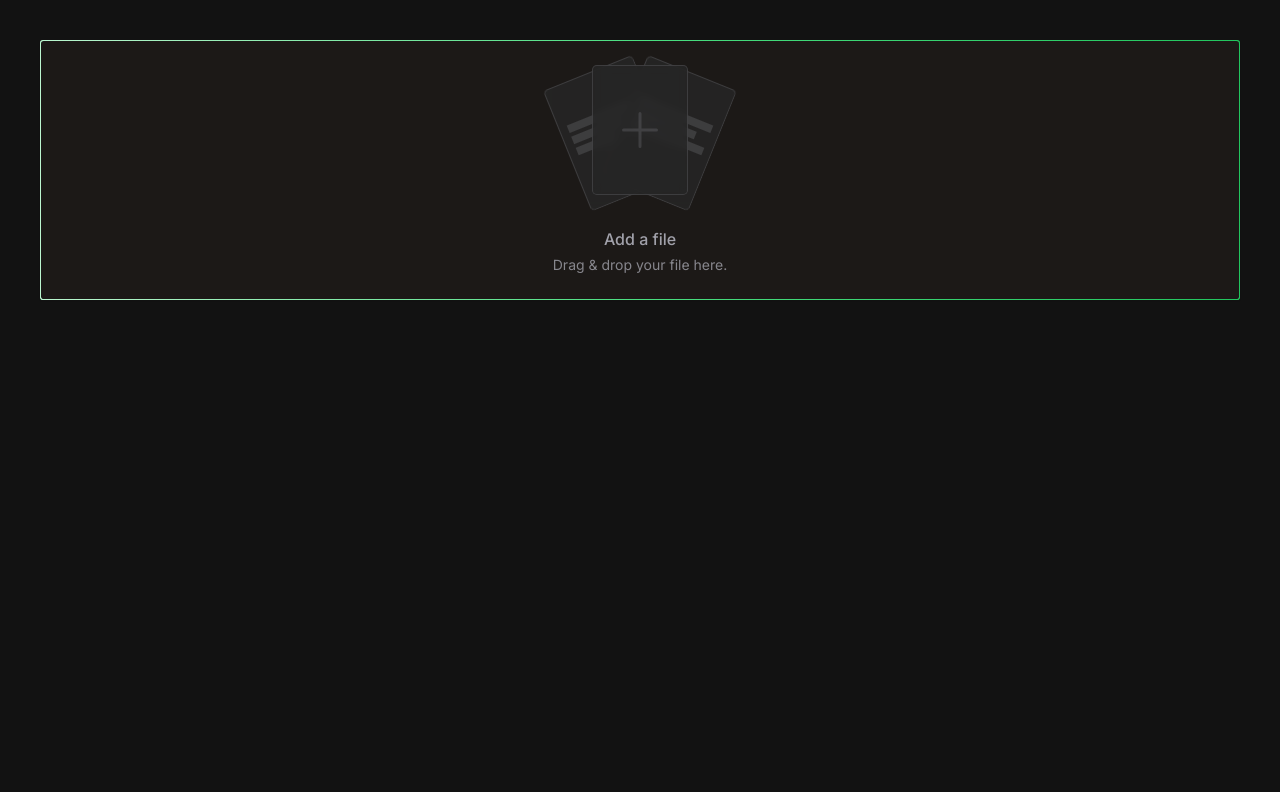
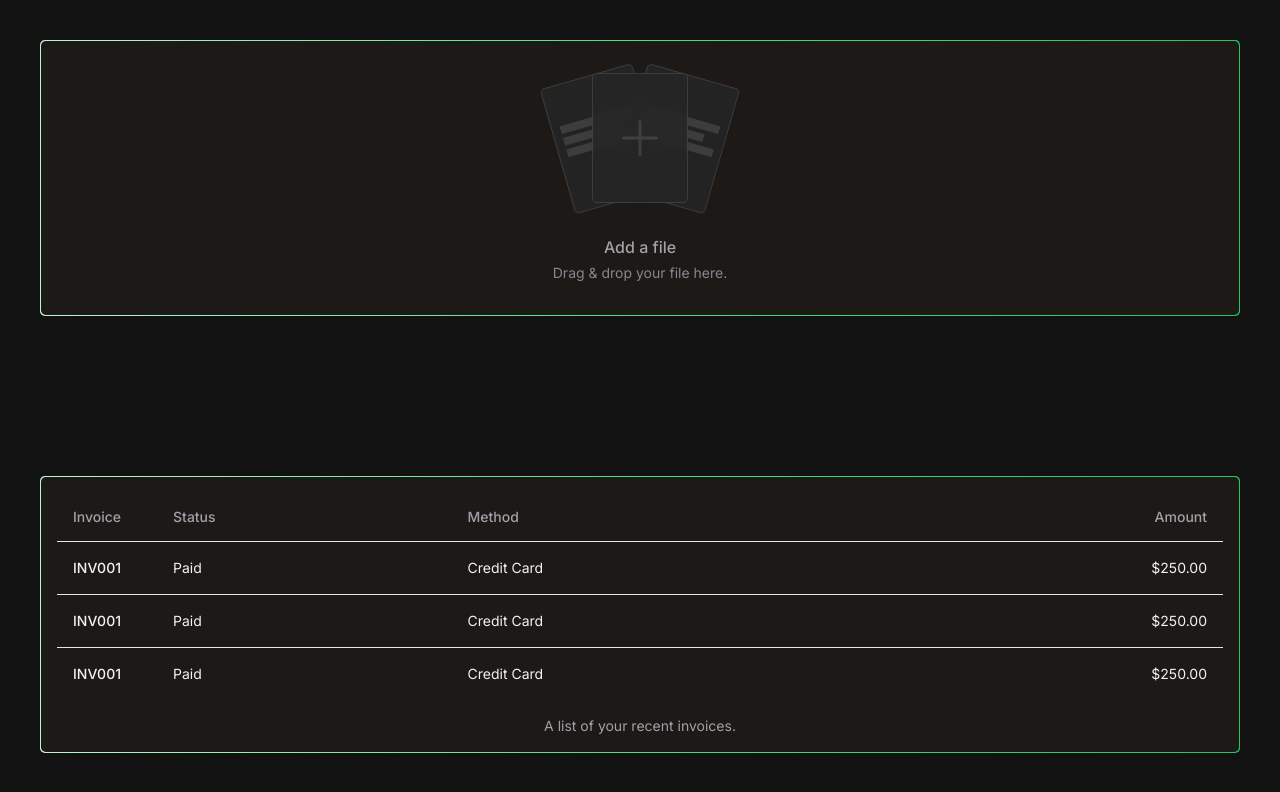
Before and after one commit to gleydson/csv-processor, a Next.js app: page / in a window 1280 px wide. Shown: the top 792 px of the page. Built offline with nearby package versions, Linux system fonts and the light colour scheme.

Commit message:
feat: add worker to process file as stream

```diff
--- a/app/page.tsx
+++ b/app/page.tsx
@@ -1,9 +1,16 @@
+'use client'
+
+import { DataPreviewTable } from "@/components/data-preview-table";
 import { FileDropzone } from "@/components/file-dropzone";
+import { useProcessFile } from "@/hooks/use-process-file";
 
 export default function Home() {
+  const { onProcess, processing } = useProcessFile()
+
   return (
-    <main className="min-h-screen p-10">
-      <FileDropzone />
+    <main className="min-h-screen p-10 space-y-40">
+      <FileDropzone onDrop={onProcess} loading={processing} />
+      <DataPreviewTable />
     </main>
   )
 }
--- /dev/null
+++ b/components/data-preview-table.tsx
@@ -0,0 +1,42 @@
+import { Card, CardContent } from "./ui/card";
+import { Table, TableBody, TableCaption, TableCell, TableHead, TableHeader, TableRow } from "./ui/table";
+
+export function DataPreviewTable() {
+  return (
+    <Card className="focus-visible:ring-ring ring-offset-background cursor-pointer flex flex-1 flex-col items-center justify-center focus-visible:outline-none focus-visible:ring-2 focus-visible:ring-offset-2 aria-disabled:pointer-events-none aria-disabled:opacity-60 bg-gradient-to-r from-green-200 via-green-400 to-primary border-none rounded-lg p-[1px]">
+      <CardContent className="bg-card rounded-lg w-full p-4">
+        <Table>
+          <TableCaption>A list of your recent invoices.</TableCaption>
+          <TableHeader>
+            <TableRow>
+              <TableHead className="w-[100px]">Invoice</TableHead>
+              <TableHead>Status</TableHead>
+              <TableHead>Method</TableHead>
+              <TableHead className="text-right">Amount</TableHead>
+            </TableRow>
+          </TableHeader>
+          <TableBody>
+            <TableRow>
+              <TableCell className="font-medium">INV001</TableCell>
+              <TableCell>Paid</TableCell>
+              <TableCell>Credit Card</TableCell>
+              <TableCell className="text-right">$250.00</TableCell>
+            </TableRow>
+            <TableRow>
+              <TableCell className="font-medium">INV001</TableCell>
+              <TableCell>Paid</TableCell>
+              <TableCell>Credit Card</TableCell>
+              <TableCell className="text-right">$250.00</TableCell>
+            </TableRow>
+            <TableRow>
+              <TableCell className="font-medium">INV001</TableCell>
+              <TableCell>Paid</TableCell>
+              <TableCell>Credit Card</TableCell>
+              <TableCell className="text-right">$250.00</TableCell>
+            </TableRow>
+          </TableBody>
+        </Table>
+      </CardContent>
+    </Card>
+  )
+}
--- a/components/file-dropzone.tsx
+++ b/components/file-dropzone.tsx
@@ -1,59 +1,89 @@
 'use client'
 
-import { Plus } from '@/components/ui/icons';
+import { Plus, Spinner } from '@/components/ui/icons';
+import { useState } from 'react';
 import { useDropzone } from 'react-dropzone';
 import { Card, CardContent } from "./ui/card";
 
+function parseBytesIntoMBAndGB(bytes: number) {
+  const mb = bytes / (1024 * 1024)
+  return (mb > 1024) ? `${Math.round(mb / 1024)}GB` : `${Math.round(mb)}MB`
+}
+
 type FileDropzoneProps = {
   disabled?: boolean
-  onDrop?: (_file: File) => void | Promise<void>;
+  onDrop?: (_file: File) => void | Promise<void>
+  loading?: boolean
 }
 
-export function FileDropzone({ disabled = false, onDrop }: FileDropzoneProps) {
+export function FileDropzone({ disabled = false, loading = false, onDrop }: FileDropzoneProps) {
+  const [fileName, setFileName] = useState('')
+  const [fileSize, setFileSize] = useState('0MB')
+
   const { getRootProps, isDragActive, getInputProps } = useDropzone({
     accept: {
-      'application/pdf': ['.pdf'],
+      'text/csv': ['.csv'],
+      'application/vnd.openxmlformats-officedocument.spreadsheetml.sheet': ['.xlsx']
     },
     multiple: false,
     disabled,
     onDrop: ([acceptedFile]) => {
       if (acceptedFile && onDrop) {
-        void onDrop(acceptedFile);
+        setFileName(acceptedFile.name)
+        setFileSize(parseBytesIntoMBAndGB(acceptedFile.size))
+        onDrop(acceptedFile);
       }
     },
   });
 
   return (
-    <Card aria-disabled={disabled} {...getRootProps({ role: 'button', 'aria-label': 'drag and drop area' })} className="group focus-visible:ring-ring ring-offset-background cursor-pointer flex flex-1 flex-col items-center justify-center focus-visible:outline-none focus-visible:ring-2 focus-visible:ring-offset-2 aria-disabled:pointer-events-none aria-disabled:opacity-60 bg-gradient-to-r from-green-200 via-green-400 to-primary border-none rounded-md p-[1px]">
-      <CardContent className="text-muted-foreground/40 flex flex-col items-center justify-center p-6 bg-card rounded-md w-full">
+    <Card aria-disabled={disabled} {...getRootProps({ role: 'button', 'aria-label': 'drag and drop area' })} className="group focus-visible:ring-ring ring-offset-background cursor-pointer flex flex-1 flex-col items-center justify-center focus-visible:outline-none focus-visible:ring-2 focus-visible:ring-offset-2 aria-disabled:pointer-events-none aria-disabled:opacity-60 bg-gradient-to-r from-green-200 via-green-400 to-primary border-none rounded-lg p-[1px]">
+      <CardContent className="text-muted-foreground/40 flex flex-col items-center justify-center p-8 bg-card rounded-lg w-full">
         <div className="flex">
-          <div className="border-muted-foreground/20 group-hover:border-primary/80 bg-muted/80 z-10 flex aspect-3/4 w-24 origin-top-right -rotate-[22deg] group-hover:-rotate-[20deg] translate-x-10 group-hover:-translate-x-1 -translate-y-2.5 group-hover:-translate-y-3 transition ease-in-out flex-col gap-y-1 rounded-lg border px-2 py-10 backdrop-blur-sm">
-            <div className="bg-muted-foreground/20 group-hover:bg-primary h-2 w-full rounded-2" />
-            <div className="bg-muted-foreground/20 group-hover:bg-primary h-2 w-5/6 rounded-2" />
-            <div className="bg-muted-foreground/20 group-hover:bg-primary h-2 w-full rounded-2" />
+          <div className="border-muted-foreground/20 group-hover:border-primary/80 bg-muted/80 z-10 flex aspect-3/4 w-24 origin-top-right -rotate-[16deg] group-hover:-rotate-[20deg] translate-x-10 group-hover:-translate-x-1 -translate-y-2.5 group-hover:-translate-y-3 transition ease-in-out flex-col gap-y-1 rounded-lg border px-2 py-10 backdrop-blur-sm">
+            <div className="bg-muted-foreground/20 group-hover:bg-primary h-2 w-full rounded-2 transition ease-in-out" />
+            <div className="bg-muted-foreground/20 group-hover:bg-primary h-2 w-5/6 rounded-2 transition ease-in-out" />
+            <div className="bg-muted-foreground/20 group-hover:bg-primary h-2 w-full rounded-2 transition ease-in-out" />
           </div>
 
           <div className="border-muted-foreground/20 group-hover:border-primary/80 bg-muted/80 z-20 flex aspect-3/4 w-24 flex-col translate-x-0 translate-y-0 group-hover:-translate-y-3 transition ease-in-out items-center justify-center gap-y-1 rounded-lg border px-2 py-10 backdrop-blur-sm">
             <Plus
               strokeWidth="4px"
-              className="text-muted-foreground/20 group-hover:text-primary h-12 w-12"
+              className="text-muted-foreground/20 group-hover:text-primary h-12 w-12 transition ease-in-out"
             />
           </div>
 
-          <div className="border-muted-foreground/20 group-hover:border-primary/80 bg-muted/80 z-10 flex aspect-3/4 w-24 origin-top-left rotate-[22deg] group-hover:rotate-[20deg] -translate-x-10 group-hover:translate-x-1 -translate-y-2.5 group-hover:-translate-y-3 transition ease-in-out flex-col gap-y-1 rounded-lg border px-2 py-10 backdrop-blur-sm">
-            <div className="bg-muted-foreground/20 group-hover:bg-primary h-2 w-full rounded-2" />
-            <div className="bg-muted-foreground/20 group-hover:bg-primary h-2 w-5/6 rounded-2" />
-            <div className="bg-muted-foreground/20 group-hover:bg-primary h-2 w-full rounded-2" />
+          <div className="border-muted-foreground/20 group-hover:border-primary/80 bg-muted/80 z-10 flex aspect-3/4 w-24 origin-top-left rotate-[16deg] group-hover:rotate-[20deg] -translate-x-10 group-hover:translate-x-1 -translate-y-2.5 group-hover:-translate-y-3 transition ease-in-out flex-col gap-y-1 rounded-lg border px-2 py-10 backdrop-blur-sm">
+            <div className="bg-muted-foreground/20 group-hover:bg-primary h-2 w-full rounded-2 transition ease-in-out" />
+            <div className="bg-muted-foreground/20 group-hover:bg-primary h-2 w-5/6 rounded-2 transition ease-in-out" />
+            <div className="bg-muted-foreground/20 group-hover:bg-primary h-2 w-full rounded-2 transition ease-in-out" />
           </div>
         </div>
 
         <input {...getInputProps()} />
 
-        <p className="group-hover:text-foreground text-muted-foreground mt-8 font-medium">
-          {isDragActive ? 'Just drop' : 'Add a file'}
-        </p>
+        {loading ? (
+          <div className='flex items-center gap-2 mt-8'>
+            <Spinner className="animate-spin text-muted-foreground h-5 w-5" />
+            <p className="group-hover:text-foreground text-muted-foreground font-medium">Loading</p>
+          </div>
+        ) : null}
 
-        <p className="text-muted-foreground/80 mt-1 text-sm">Drag & drop your file here.</p>
+        {!fileName && !loading ? (
+          <p className="group-hover:text-foreground text-muted-foreground mt-8 font-medium">
+            {isDragActive ? 'Just drop' : 'Add a file'}
+          </p>
+        ) : null}
+
+        {fileName && !loading ? (
+          <p className="group-hover:text-foreground text-muted-foreground mt-8 font-medium">
+            {`${fileName} - ${fileSize}`}
+          </p>
+        ) : null}
+
+        {!fileName ? (
+          <p className="text-muted-foreground/80 mt-1 text-sm">Drag & drop your file here.</p>
+        ) : null}
       </CardContent>
     </Card>
   )
--- a/components/ui/icons.tsx
+++ b/components/ui/icons.tsx
@@ -1,3 +1,3 @@
 'use client'
 
-export { Plus } from '@phosphor-icons/react'
+export { Plus, Spinner } from '@phosphor-icons/react'
--- /dev/null
+++ b/components/ui/table.tsx
@@ -0,0 +1,114 @@
+import * as React from "react"
+
+import { cn } from "@/lib/utils"
+
+const Table = React.forwardRef<
+  HTMLTableElement,
+  React.HTMLAttributes<HTMLTableElement>
+>(({ className, ...props }, ref) => (
+  <div className="relative w-full overflow-auto">
+    <table
+      ref={ref}
+      className={cn("w-full caption-bottom text-sm", className)}
+      {...props}
+    />
+  </div>
+))
+Table.displayName = "Table"
+
+const TableHeader = React.forwardRef<
+  HTMLTableSectionElement,
+  React.HTMLAttributes<HTMLTableSectionElement>
+>(({ className, ...props }, ref) => (
+  <thead ref={ref} className={cn("[&_tr]:border-b", className)} {...props} />
+))
+TableHeader.displayName = "TableHeader"
+
+const TableBody = React.forwardRef<
+  HTMLTableSectionElement,
+  React.HTMLAttributes<HTMLTableSectionElement>
+>(({ className, ...props }, ref) => (
+  <tbody
+    ref={ref}
+    className={cn("[&_tr:last-child]:border-0", className)}
+    {...props}
+  />
+))
+TableBody.displayName = "TableBody"
+
+const TableFooter = React.forwardRef<
+  HTMLTableSectionElement,
+  React.HTMLAttributes<HTMLTableSectionElement>
+>(({ className, ...props }, ref) => (
+  <tfoot
+    ref={ref}
+    className={cn("bg-primary font-medium text-primary-foreground", className)}
+    {...props}
+  />
+))
+TableFooter.displayName = "TableFooter"
+
+const TableRow = React.forwardRef<
+  HTMLTableRowElement,
+  React.HTMLAttributes<HTMLTableRowElement>
+>(({ className, ...props }, ref) => (
+  <tr
+    ref={ref}
+    className={cn(
+      "border-b transition-colors hover:bg-muted/50 data-[state=selected]:bg-muted",
+      className
+    )}
+    {...props}
+  />
+))
+TableRow.displayName = "TableRow"
+
+const TableHead = React.forwardRef<
+  HTMLTableCellElement,
+  React.ThHTMLAttributes<HTMLTableCellElement>
+>(({ className, ...props }, ref) => (
+  <th
+    ref={ref}
+    className={cn(
+      "h-12 px-4 text-left align-middle font-medium text-muted-foreground [&:has([role=checkbox])]:pr-0",
+      className
+    )}
+    {...props}
+  />
+))
+TableHead.displayName = "TableHead"
+
+const TableCell = React.forwardRef<
+  HTMLTableCellElement,
+  React.TdHTMLAttributes<HTMLTableCellElement>
+>(({ className, ...props }, ref) => (
+  <td
+    ref={ref}
+    className={cn("p-4 align-middle [&:has([role=checkbox])]:pr-0", className)}
+    {...props}
+  />
+))
+TableCell.displayName = "TableCell"
+
+const TableCaption = React.forwardRef<
+  HTMLTableCaptionElement,
+  React.HTMLAttributes<HTMLTableCaptionElement>
+>(({ className, ...props }, ref) => (
+  <caption
+    ref={ref}
+    className={cn("mt-4 text-sm text-muted-foreground", className)}
+    {...props}
+  />
+))
+TableCaption.displayName = "TableCaption"
+
+export {
+  Table,
+  TableHeader,
+  TableBody,
+  TableFooter,
+  TableHead,
+  TableRow,
+  TableCell,
+  TableCaption,
+}
--- /dev/null
+++ b/hooks/use-process-file.ts
@@ -0,0 +1,66 @@
+import { useCallback, useEffect, useMemo, useState } from "react";
+
+const one_mb = 1024 * 1024
+
+function getFirstLine(file: File): Promise<string> {
+  return new Promise((resolve, reject) => {
+    const textDecoder = new TextDecoder()
+    const reader = new FileReader()
+    reader.readAsText(file.slice(0, one_mb))
+
+    reader.onload = event => {
+      const text = typeof event.target?.result === 'string' ?
+        event.target.result :
+        textDecoder.decode(event.target?.result ?? undefined)
+      const firstLine = text.split(/\n|\r\n/)[0]
+      resolve(firstLine)
+    }
+
+    reader.onerror = reject
+  })
+}
+
+async function splitFile(file: File, chunkSize: number) {
+  const chunks = []
+  let offset = 0
+  const header = await getFirstLine(file)
+
+  while (offset < file.size) {
+    let start = offset
+    const end = Math.min(offset + chunkSize, file.size)
+
+    if (chunks.length === 0) {
+      start = header.length + 1
+    }
+
+    const chunk = file.slice(start, end)
+    chunks.push(chunk)
+    offset = end
+  }
+
+  return { header, chunks }
+}
+
+export function useProcessFile() {
+  const [isProcessing, setIsProcessing] = useState(false)
+  const [isWorkerReady, setIsWorkerReady] = useState(false)
+
+  const processChunks = useMemo<Worker>(
+    () => new Worker(new URL('../workers/process-chunks.ts', import.meta.url), { type: 'module' }),
+    []
+  )
+
+  useEffect(() => {
+    if (window.Worker) {
+      setIsWorkerReady(true)
+    }
+  }, [])
+
+  const onProcess = useCallback(async (file: File) => {
+    const chunkSize = one_mb
+    const { header, chunks } = await splitFile(file, chunkSize)
+    processChunks.postMessage({ header, chunks })
+  }, [processChunks])
+
+  return { onProcess, processing: isProcessing }
+}
```
Also changed, not shown: package.json (+8 -4 lines), workers/process-chunks.ts (added, +50 -0 lines), 1 other file (tests, documents, lock files or other folders).
